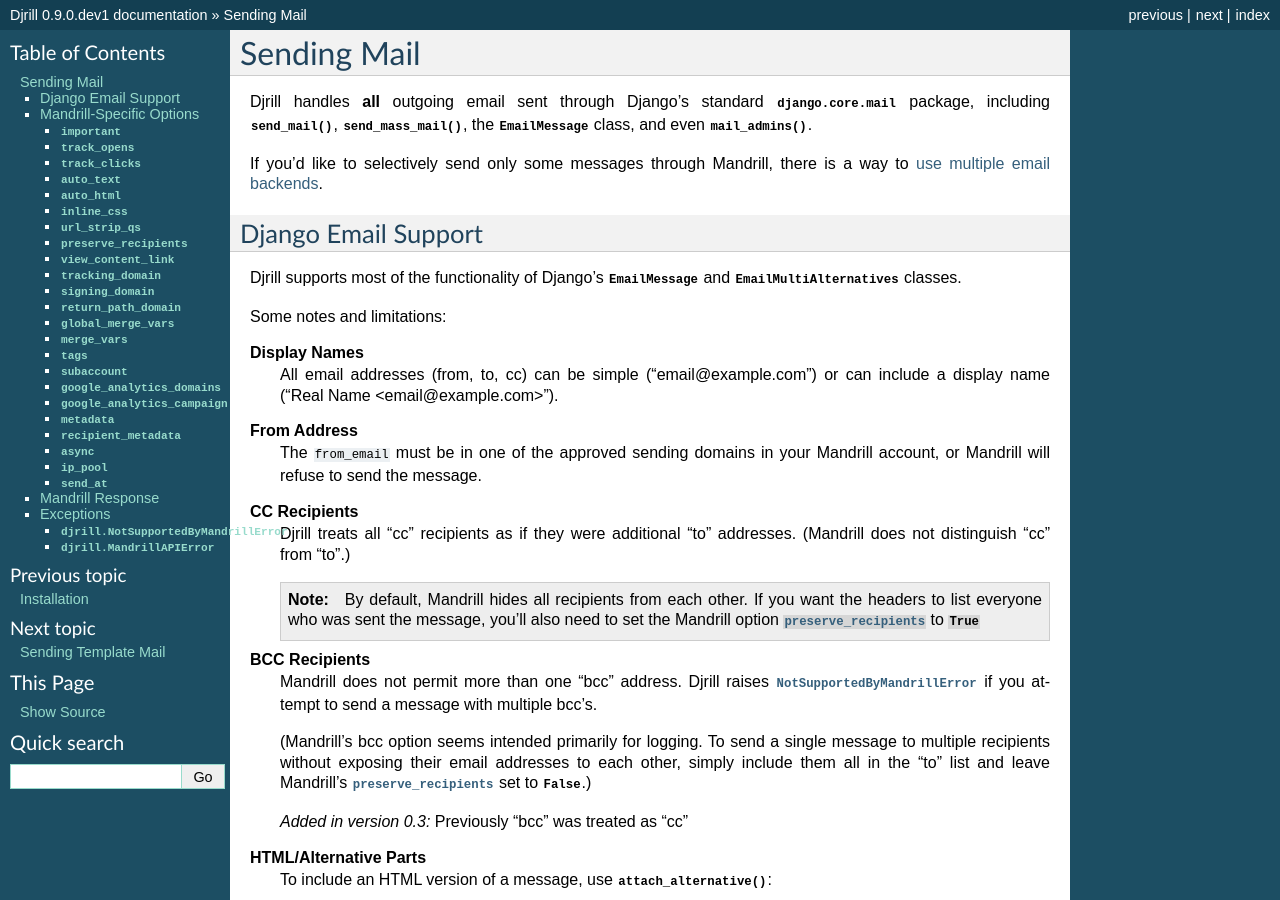
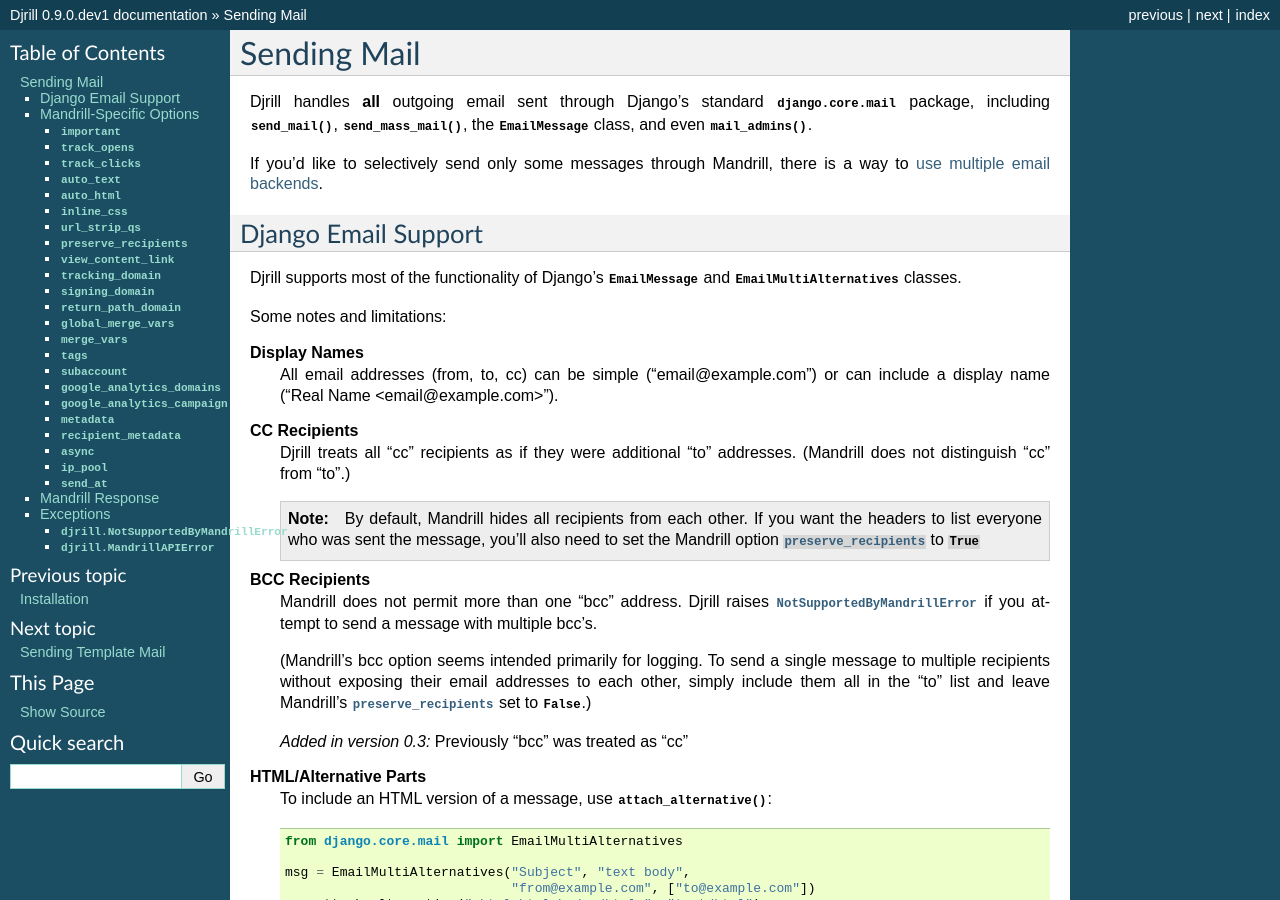
Before and after one commit to brack3t/Djrill, a Sphinx documentation site: the page built from docs/usage/sending_mail.rst, in a window 1280 px wide and 900 px high. Built offline with Sphinx 7.4.7, drawn with Linux system fonts in a browser that asks for light colours.

Commit message:
Docs: remove references to "approved sending domains".
Mandrill dropped the requirement for pre-approving the from_email address a while back.

```diff
--- a/README.rst
+++ b/README.rst
@@ -107,9 +107,6 @@
         # Send it:
         msg.send()
 
-   (Be sure to use a ``from_email`` that's in one of your Mandrill approved sending
-   domains, or the message won't get sent.)
-
 .. END quickstart
 
 
--- a/docs/usage/sending_mail.rst
+++ b/docs/usage/sending_mail.rst
@@ -24,10 +24,6 @@
     All email addresses (from, to, cc) can be simple
     ("email\@example.com") or can include a display name
     ("Real Name <email\@example.com>").
-
-**From Address**
-    The ``from_email`` must be in one of the approved sending
-    domains in your Mandrill account, or Mandrill will refuse to send the message.
 
 **CC Recipients**
     Djrill treats all "cc" recipients as if they were
```
